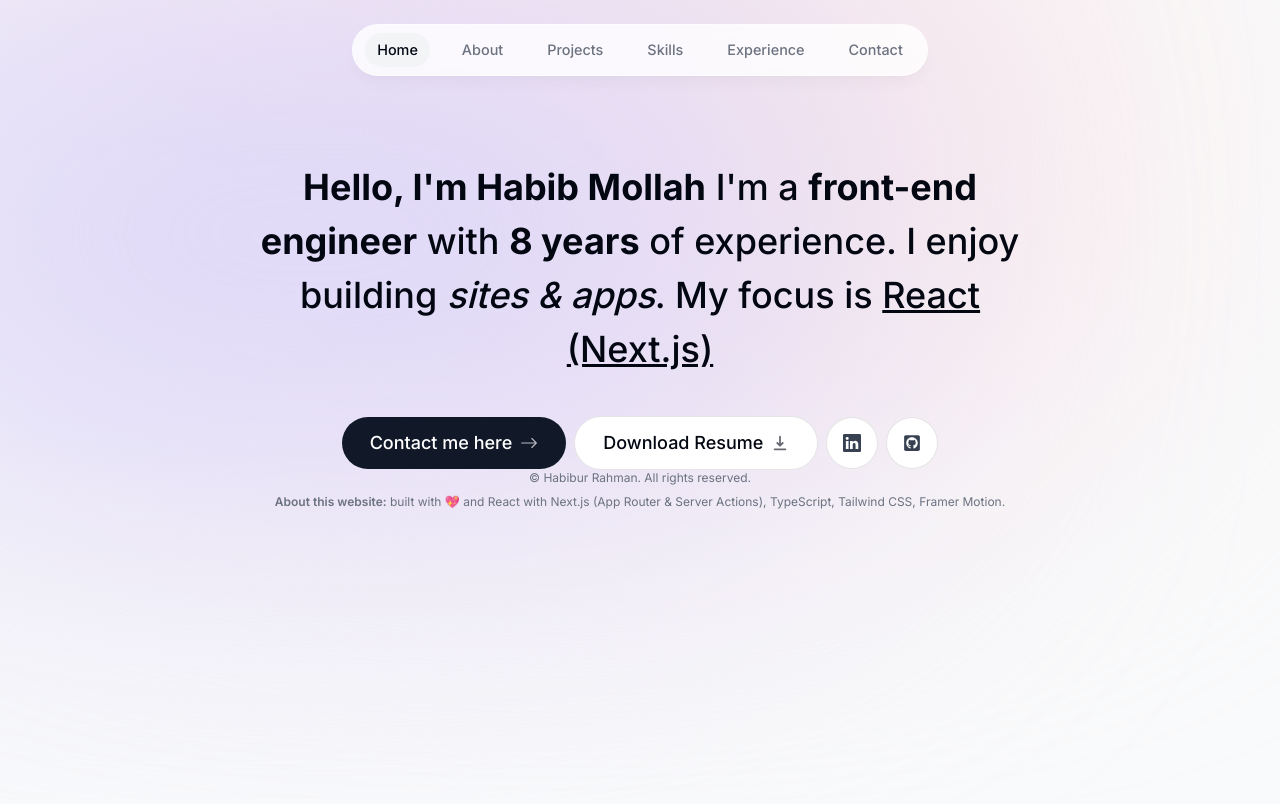
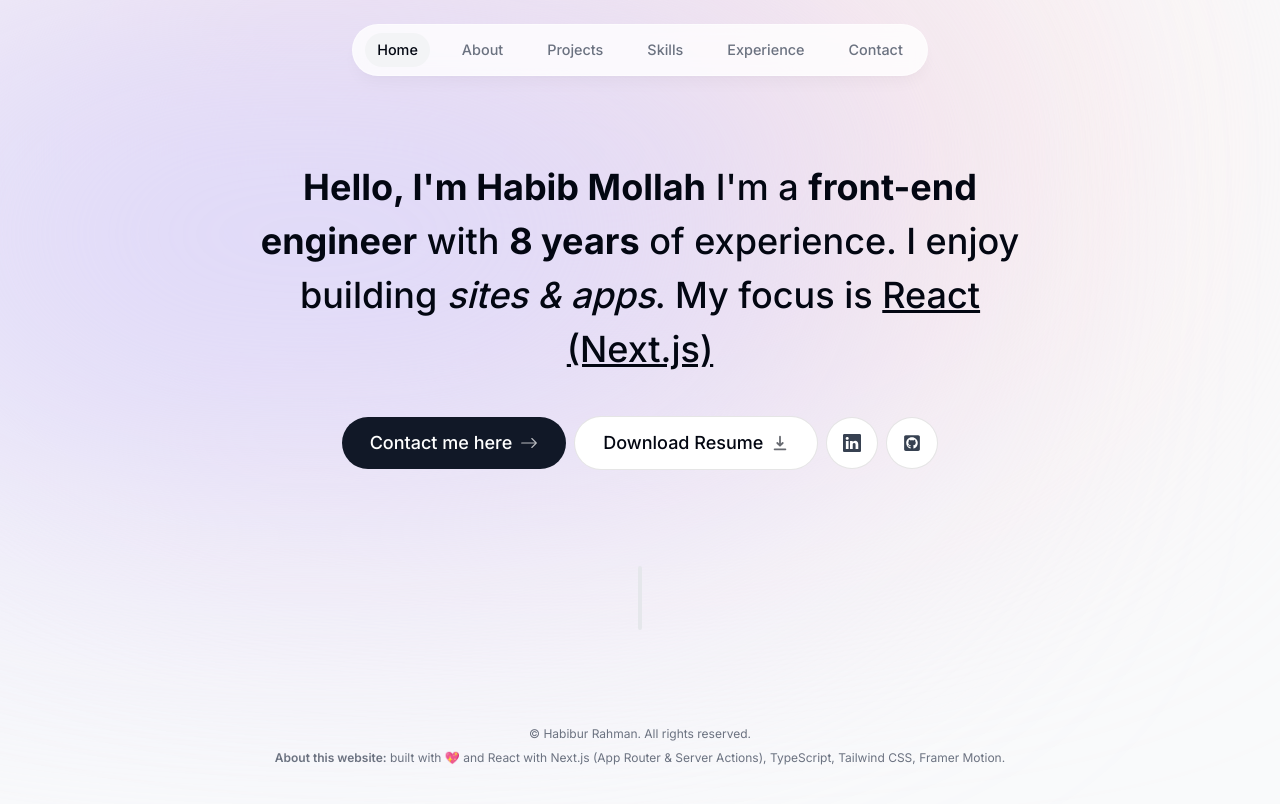
Before and after one commit to habibium/habibmollah-v2, a Next.js app: page / in a window 1280 px wide. Built offline with nearby package versions, Linux system fonts and the light colour scheme.

Commit message:
add sectiondivider

```diff
--- a/app/page.tsx
+++ b/app/page.tsx
@@ -1,9 +1,11 @@
 import Intro from "@/components/Intro";
+import SectionDivider from "@/components/SectionDivider";
 
 export default function Index() {
   return (
     <main className="flex flex-col items-center px-4">
       <Intro />
+      <SectionDivider />
     </main>
   );
 }
--- /dev/null
+++ b/components/SectionDivider.tsx
@@ -0,0 +1,14 @@
+"use client";
+
+import { motion } from "framer-motion";
+
+export default function SectionDivider() {
+  return (
+    <motion.div
+      className="my-24 hidden h-16 w-1 rounded-full bg-gray-200 dark:bg-opacity-20 sm:block"
+      initial={{ opacity: 0, y: 100 }}
+      animate={{ opacity: 1, y: 0 }}
+      transition={{ delay: 0.125 }}
+    ></motion.div>
+  );
+}
```
